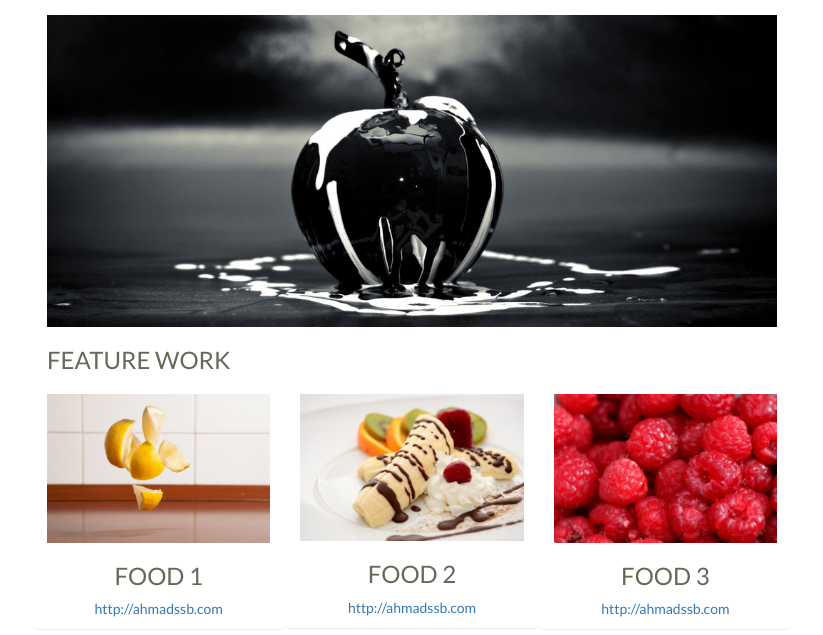
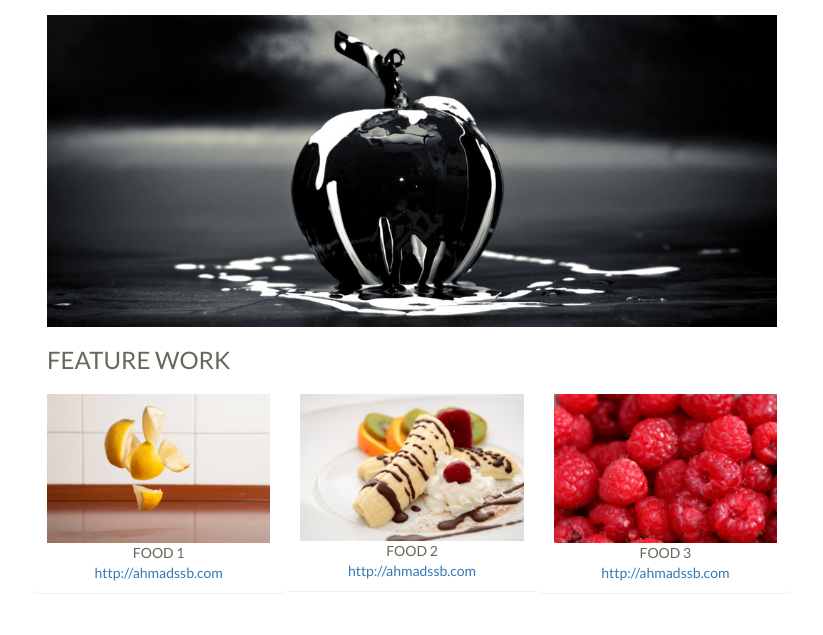
Before and after one commit to ahmadssb/udacity-assignment-1, a website: page index.html in a window 1280 px wide. Shown: the part 165-800 px from the top of the page, without its empty margins (228-1051 px from the left). Drawn offline with nearby package versions, Linux system fonts and the light colour scheme.

Commit message:
Using <figure> <picture> <figurecaption> for pictures

```diff
--- a/index.html
+++ b/index.html
@@ -74,7 +74,11 @@
       <!-- row -->
     <section class="row">
       <article class="col-sm-12 text-center">
+        <figure>
+          <picture>
         <img src="images/01-1024_large.jpg" alt="food" class="img-responsive text-center main-banner" />
+          </picture>
+        </figure>
       </article>
     </section>
     <!-- ./row -->
@@ -97,8 +101,12 @@
     <section class="row text-center">
       <!-- food-1 -->
       <article class="col-sm-4 feature-div-shadow" id="feature-food-1">
-        <img src="images/02-1024_large.jpg" alt="food Picture" class="img-responsive featured-food" data-toggle="modal" data-target="#food1"/>
-        <h3 class="text-uppercase">food 1</h3>
+        <figure>
+          <picture>
+             <img src="images/02-1024_large.jpg" alt="food Picture" class="img-responsive featured-food" data-toggle="modal" data-target="#food1"/>
+          </picture>
+              <figcaption class="text-uppercase">food 1</figcaption>
+        </figure>
         <!--
               Momen:
               For markup wise your links supposed to be surrounded with
@@ -134,8 +142,12 @@
 
       <!-- food-2 -->
       <article class="col-sm-4 feature-div-shadow" id="feature-food-2">
+        <figure>
+          <picture>
         <img src="images/03-1024_large.jpg" alt="food Picture" class="img-responsive featured-food" data-toggle="modal" data-target="#food2" />
-        <h3 class="text-uppercase">Food 2</h3>
+          </picture>
+              <figcaption class="text-uppercase">food 2</figcaption>
+        </figure>
         <p><a href="#">http://ahmadssb.com</a></p>
       </article>
 
@@ -163,9 +175,12 @@
 
       <!-- food-3 -->
       <article class="col-sm-4 feature-div-shadow" id="feature-food-3">
-        <img src="images/04-1024_large.jpg" alt="food Picture" class="img-responsive featured-food" data-toggle="modal" data-target="#food3"
-        />
-        <h3 class="text-uppercase">Food 3</h3>
+        <figure>
+          <picture>
+        <img src="images/04-1024_large.jpg" alt="food Picture" class="img-responsive featured-food" data-toggle="modal" data-target="#food3"/>
+          </picture>
+              <figcaption class="text-uppercase">food 3</figcaption>
+        </figure>
         <p><a href="#">http://ahmadssb.com</a></p>
       </article>
 
```
